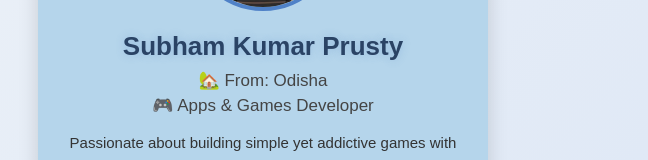
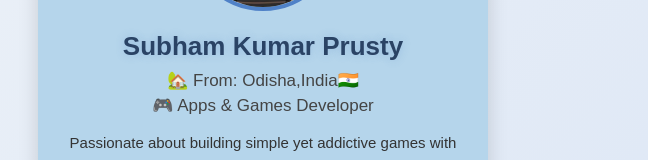
Before and after one commit to prusty-ctrl/web-card, a plain HTML site: page index.html in a window 1280 px wide. Shown: the part 264-424 px from the top of the page, without its empty margins (377-1025 px from the left). Drawn offline with Linux system fonts and the light colour scheme.

Commit message:
Update index.html

```diff
--- a/index.html
+++ b/index.html
@@ -183,7 +183,7 @@
         <img src="subham.jpg" alt="Subham Kumar Prusty" />
       </div>
       <h1>Subham Kumar Prusty</h1>
-      <p>🏡 From: Odisha</p>
+      <p>🏡 From: Odisha,India🇮🇳</p>
       <p>🎮 Apps & Games Developer</p>
 
       <div class="description">
```
